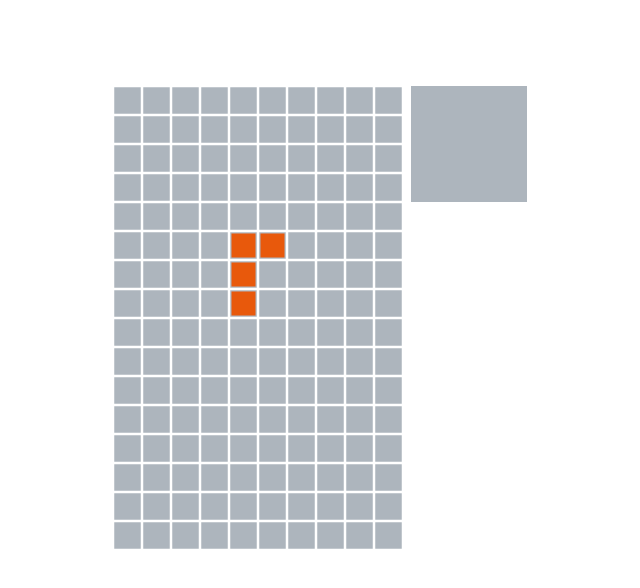
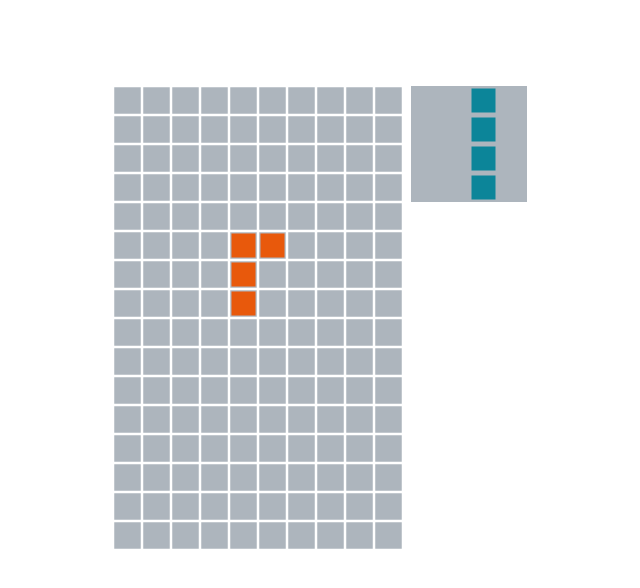
Before and after one commit to Becold/Tetris-HTML5, a plain HTML site: page index.html in a window 1280 px wide. Shown: the whole page, without its empty margins (320-960 px from the left). Drawn offline with Linux system fonts and the light colour scheme.

Commit message:
Display next tetriminos in preview

```diff
--- a/app.js
+++ b/app.js
@@ -183,10 +183,12 @@
 
     var backgroundGb = document.getElementById("background-game");
     var gameboard = document.getElementById("board-game");
-    var preview = document.getElementById("preview");
+    var backgroundPvw = document.getElementById("background-pvw");
+    var preview = document.getElementById("board-pvw");
 
     var bgTet = backgroundGb.getContext("2d"); // Background board game
     var tet = gameboard.getContext("2d"); // Board game
+    var bgPvw = backgroundPvw.getContext("2d"); // Background of the next tetriminos
     var pvw = preview.getContext("2d"); // Preview of the next tetriminos
 
     var _ = {
@@ -214,7 +216,13 @@
             blocks: null,
             offsetY: null,
             offsetX: null
-        }
+        },
+
+        // Next tetriminos
+        nextPiece:  {
+            color: null,
+            blocks: null
+        },
     };
 
 
@@ -259,6 +267,10 @@
             gameboard.width = CANVAS.WIDTH;
             gameboard.height = CANVAS.HEIGHT;
 
+            // Set background preview canvas
+            backgroundPvw.width  = PREVIEW_SIZE;
+            backgroundPvw.height = PREVIEW_SIZE;
+
             // Set preview canvas
             preview.width  = PREVIEW_SIZE;
             preview.height = PREVIEW_SIZE;
@@ -274,8 +286,8 @@
             bgTet.fillRect(0, 0, CANVAS.WIDTH, CANVAS.HEIGHT);
 
             // Preview background
-            pvw.fillStyle = BACKGROUND_COLOR;
-            pvw.fillRect(0, 0, PREVIEW_SIZE, PREVIEW_SIZE);
+            bgPvw.fillStyle = BACKGROUND_COLOR;
+            bgPvw.fillRect(0, 0, PREVIEW_SIZE, PREVIEW_SIZE);
 
             // Gameboard grid
             bgTet.strokeStyle = BORDER_COLOR;
@@ -319,27 +331,33 @@
                 }
             }
 
+
+            // Draw next tetriminos
+            for (var y = 0; y < _.nextPiece.blocks.length; y++)
+            {
+                for (var x = 0; x < _.nextPiece.blocks[y].length; x++)
+                {
+                    if(_.nextPiece.blocks[x][y] == 0) continue;
+
+                    this.drawBlock(x, y, _.nextPiece.color, pvw);
+                }
+            }
+
         },
 
         // Draw a block (on the board game)
-        drawBlock: function(x, y, color) {
+        drawBlock: function(x, y, color, ctx) {
 
             if(color == COLORS.EMPTY) return;
+            ctx = (ctx != null) ? ctx : tet;
 
-            tet.fillStyle = color;
-            tet.fillRect(
+            ctx.fillStyle = color;
+            ctx.fillRect(
                 x*TILE_SIZE + 2*x*TILE_BORDER_SIZE + TILE_BORDER_SIZE, // x-from
                 y*TILE_SIZE + 2*y*TILE_BORDER_SIZE + TILE_BORDER_SIZE, // y-from
                 TILE_SIZE, //width
                 TILE_SIZE //height
             );
-
-        },
-
-        // Draw the next tetriminos (inside the preview)
-        drawPreview: function() {
-
-            // @TODO Draw the next tetriminos inside the preview
 
         },
 
@@ -378,7 +396,11 @@
                 }
             }
 
+            // Render the background only once
             render.drawBackground();
+
+            // Start the game
+            _.nextPiece = bag.getRandomPiece();
             this.triggerNextPiece();
             this.loop();
 
@@ -405,16 +427,14 @@
                 this.moveCurrentPiece(DIR.DOWN);
             }
 
-            // @TODO Clear filled lines & set the next tetriminos
-
         },
 
         // Draw everything on each loop (on the board game & on the preview)
         draw: function() {
 
             tet.clearRect(0, 0, CANVAS.WIDTH, CANVAS.HEIGHT); // @TODO Clear the canvas only when needed
+            pvw.clearRect(0, 0, PREVIEW_SIZE, PREVIEW_SIZE); // @TODO Clear the canvas only when needed
             render.drawPieces();
-            render.drawPreview();
 
         },
 
@@ -484,7 +504,11 @@
         // Trigger the next piece
         triggerNextPiece: function() {
 
-            _.currentPiece = bag.getRandomPiece();
+            // Throw the current piece for the one in the preview
+            _.currentPiece = _.nextPiece;
+
+            // Get a random tetriminos in the preview (for the next one)
+            _.nextPiece = bag.getRandomPiece();
 
             // @TODO Check if there is landed blocks at spawn. If  yes, we lose.
             if(this.canMoveTo(3, 0, _.currentPiece.blocks))
--- a/index.html
+++ b/index.html
@@ -10,17 +10,29 @@
       transform: translate(-50%, -50%);
     }
 
+    /*
+     * Gameboard
+     */
     #jeu #gameboard {
+      position: relative;
       float: left;
-      position: relative;
     }
 
     #jeu #gameboard #board-game {
       position: absolute;
     }
 
+    /*
+     * Preview
+     */
     #jeu #preview {
+      float: right;
+      position: relative;
       margin-left: 8px;
+    }
+
+    #jeu #preview #board-pvw {
+      position: absolute;
     }
   </style>
 </head>
@@ -31,7 +43,10 @@
         <canvas id="background-game"></canvas>
       </div>
 
-      <canvas id="preview"></canvas>
+      <div id="preview">
+        <canvas id="board-pvw"></canvas>
+        <canvas id="background-pvw"></canvas>
+      </div>
   </div>
 
   <script src="app.js"></script>
```
